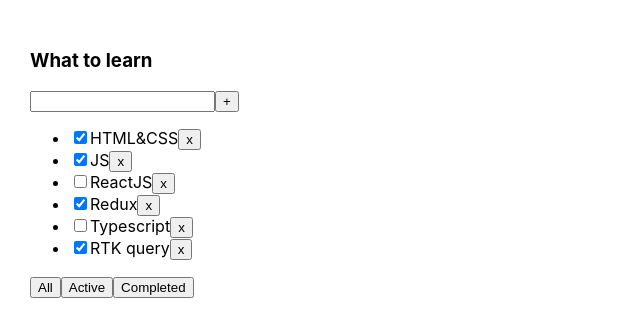
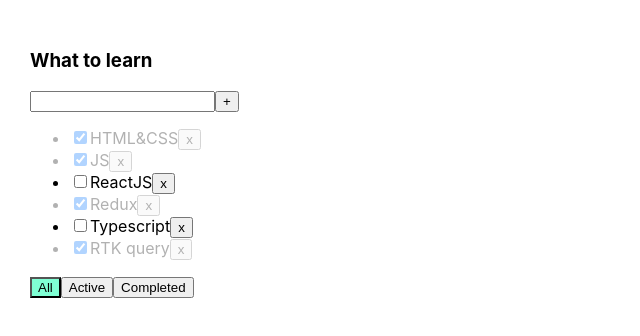
Before and after one commit to GALw395/Todolist, a React (Create React App) app: page / in a window 1280 px wide. Shown: the top 336 px of the page, without its empty margins (0-640 px from the left). Built offline with nearby package versions, Linux system fonts and the light colour scheme.

Commit message:
Sprint 01, week 4

```diff
--- a/src/App.css
+++ b/src/App.css
@@ -1,8 +1,24 @@
 .App {
-  padding: 30px;
-  display: flex;
+    padding: 30px;
+    display: flex;
 }
 
-.App > div {
-  margin-right: 50px;
+.App>div {
+    margin-right: 50px;
 }
+
+.error {
+    border: red 1px solid;
+}
+
+.error-message {
+    color: red
+}
+
+.active-filter {
+    background-color: aquamarine;
+}
+
+.is-done {
+    opacity: 0.3;
+}
--- a/src/App.tsx
+++ b/src/App.tsx
@@ -36,23 +36,32 @@
     }
 
     function addTask(title: string) {
-        let newTask = {id: v1(), title: title, isDone: false}
+        let newTask = { id: v1(), title: title, isDone: false }
         let newTasks = [newTask, ...tasks]
         setTasks(newTasks)
 
 
     }
 
-    function changeFilter (value: FilteredValueType) {
+    function changeStatus(taskId: string, isDone: boolean) {
+        let task = tasks.find(t => t.id === taskId)
+        if (task) {
+            task.isDone = isDone
+        }
+        setTasks([...tasks])
+
+    }
+
+    function changeFilter(value: FilteredValueType) {
         setFilter(value)
     }
 
     let tasksForTodolist = tasks
     if (filter === 'Active') {
-        tasksForTodolist = tasks.filter( el => el.isDone === false )
+        tasksForTodolist = tasks.filter(el => el.isDone === false)
     }
     if (filter === 'Completed') {
-        tasksForTodolist = tasks.filter( el => el.isDone === true )
+        tasksForTodolist = tasks.filter(el => el.isDone === true)
     }
 
 
@@ -63,7 +72,11 @@
                 tasks={tasksForTodolist}
                 removeTask={removeTask}
                 changeFilter={changeFilter}
-                addTask={addTask}/>
+                addTask={addTask}
+                changeTaskStatus={changeStatus}
+                filter={filter}
+            />
+
 
         </div>
     )
--- a/src/Todolist.tsx
+++ b/src/Todolist.tsx
@@ -13,31 +13,51 @@
   removeTask: (id: string) => void
   changeFilter: (value: FilteredValueType) => void
   addTask: (title: string) => void
+  changeTaskStatus: (taskId: string, isDone: boolean) => void
+  filter: FilteredValueType
 }
 
-export const Todolist = ({ title, tasks, removeTask, changeFilter, addTask }: PropsType) => {
+export const Todolist = ({ title, tasks, removeTask, changeFilter, addTask, changeTaskStatus, filter }: PropsType) => {
 
   const [newTaskTitle, setNewTaskTitle] = useState('')
+  const [error, setError] = useState<string | null>(null)
+
 
   const onNewTitleChangeHandler = (el: ChangeEvent<HTMLInputElement>) => {
     setNewTaskTitle(el.currentTarget.value)
   }
 
-  const onKeyPressHandler = (el: KeyboardEvent<HTMLInputElement>) => {
-    if (el.key === 'Enter') {
-      addTask(newTaskTitle)
-      setNewTaskTitle('')
-    }
-  }
 
   const addTaskButton = () => {
-    addTask(newTaskTitle)
-    setNewTaskTitle('')
+
+    if (newTaskTitle.trim() !== '') {
+      addTask(newTaskTitle.trim())
+      setNewTaskTitle('')
+    } else {
+      setError('Title is required')
+    }
+
+  }
+  const onKeyPressHandler = (el: KeyboardEvent<HTMLInputElement>) => {
+    setError(null)
+
+    if (el.key === 'Enter') {
+      addTaskButton()
+    }
+
+    // if (newTaskTitle.trim() !== '' && el.key === 'Enter') {
+    //   setError(null)
+    //   addTask(newTaskTitle.trim())
+    //   setNewTaskTitle('')
+    // } else {
+    //   setError('Title is required')
+    // }
   }
 
   const onAllClickHandler = () => changeFilter('All')
   const onActiveClickHandler = () => changeFilter('Active')
   const onCompletedClickHandler = () => changeFilter('Completed')
+
 
   return (
     <div>
@@ -49,9 +69,12 @@
         <input
           value={newTaskTitle}
           onChange={onNewTitleChangeHandler}
-          onKeyDown={onKeyPressHandler} />
+          onKeyDown={onKeyPressHandler}
+          className={error ? 'error' : ''}
+        />
+        <button onClick={addTaskButton}>+</button>
 
-        <button onClick={addTaskButton}>+</button>
+        {error && <div className="error-message">{error}</div>}
 
       </div>
 
@@ -62,9 +85,15 @@
           {tasks.map(el => {
 
             const onRemoveHandler = () => removeTask(el.id)
+            const onChangeHandler = (e: ChangeEvent<HTMLInputElement>) => (
+              changeTaskStatus(el.id, e.currentTarget.checked)
+            )
 
-            return <li key={el.id}>
-              <input type="checkbox" checked={el.isDone} />
+            return <li key={el.id} className={ el.isDone ? 'is-done' : ''}>
+              <input
+                type="checkbox"
+                onChange={onChangeHandler}
+                checked={el.isDone} />
               <span>{el.title}</span>
               <button onClick={onRemoveHandler}>x</button>
             </li>
@@ -73,9 +102,9 @@
         </ul>
       )}
       <div>
-        <button onClick={onAllClickHandler}>All</button>
-        <button onClick={onActiveClickHandler}>Active</button>
-        <button onClick={onCompletedClickHandler}>Completed</button>
+        <button className={ filter === 'All' ? "active-filter" : ''} onClick={onAllClickHandler}>All</button>
+        <button className={ filter === 'Active' ? "active-filter" : ''} onClick={onActiveClickHandler}>Active</button>
+        <button className={ filter === 'Completed' ? "active-filter" : ''} onClick={onCompletedClickHandler}>Completed</button>
       </div>
     </div>
   )
```
